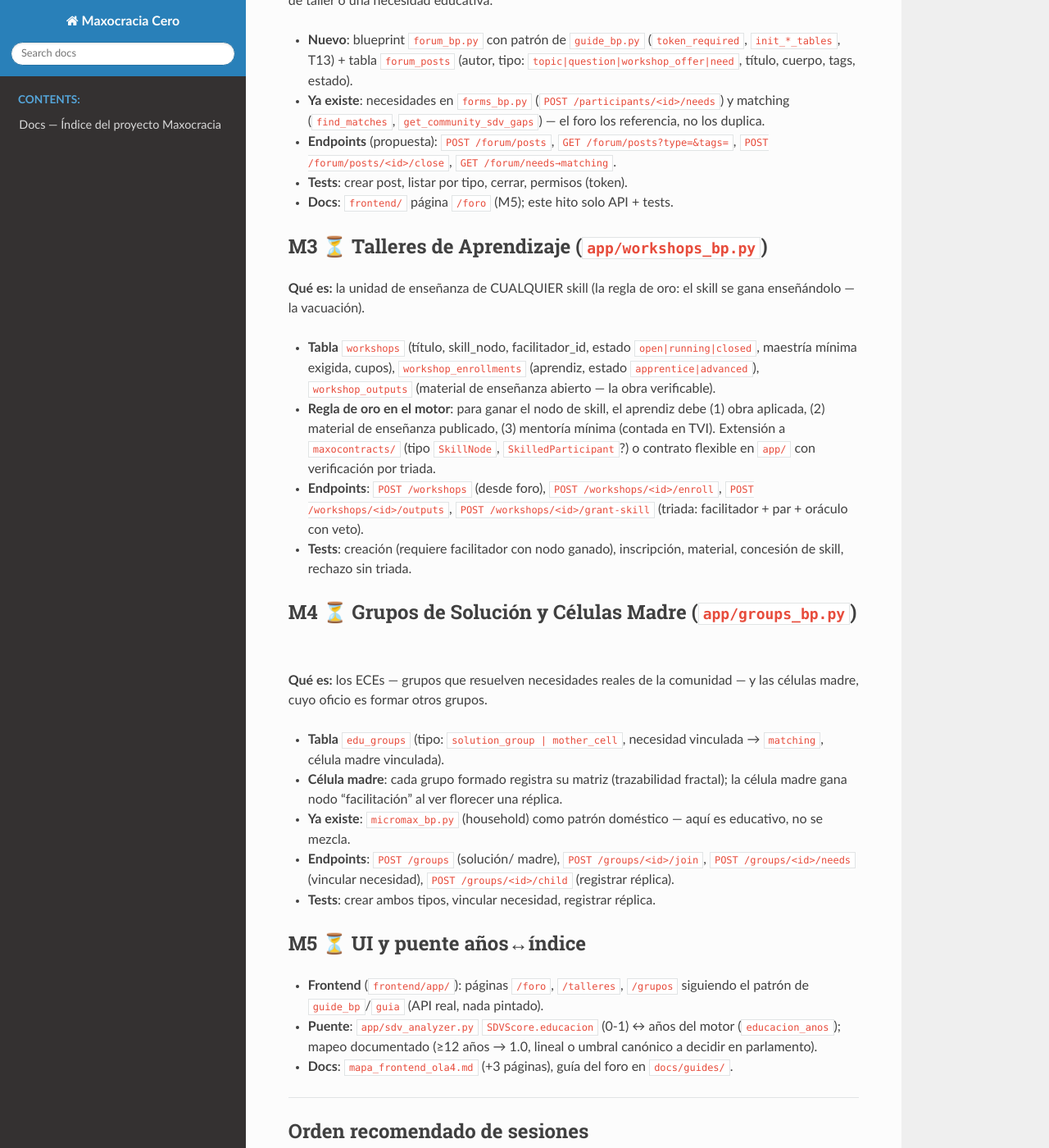
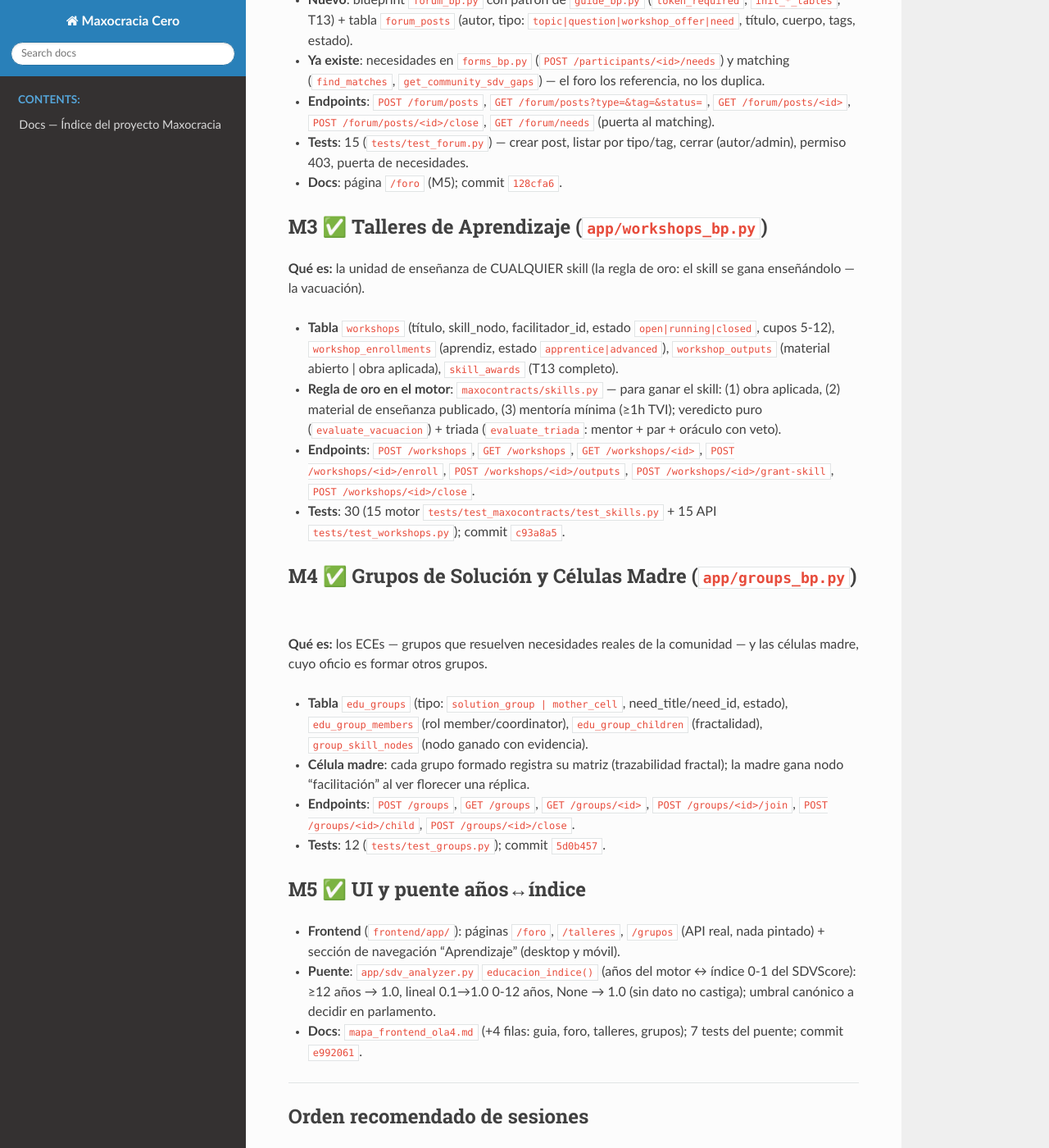
Before and after one commit to maxnelsonlopez/maxocracia-cero, a Sphinx documentation site: the page built from docs/architecture/ROADMAP_RAMA_EDUCATIVA.md, in a window 1280 px wide and 1400 px high, scrolled down 1226 px. Shown: the whole window at 82% size. Built offline with Sphinx 7.4.7 and the Read the Docs theme 3.1.0, drawn with Linux system fonts in a browser that asks for light colours; pages that are not in the unit, such as notebooks, are missing from menus; some of the changed text lies outside the part shown.

Commit message:
docs(educacion): mapa e integracion de la rama educativa (M1-M5)
ROADMARK_RAMA_EDUCATIVA: M2-M5 marcados con implementacion y commits;
mapa_coherencia_ola4: entrada OEV M1-M5; mapa_frontend_ola4: /guia, /foro,
/talleres, /grupos; requisitos_fase2_ola4: pilar N (RF-EDU-0..10);
atribuciones_sinteticas: huella DeepSeek M2-M5 + triada plataforma.

```diff
--- a/docs/architecture/ROADMAP_RAMA_EDUCATIVA.md
+++ b/docs/architecture/ROADMAP_RAMA_EDUCATIVA.md
@@ -1,8 +1,7 @@
 # Roadmap de implementación — Rama Educativa en la plataforma
 
 > **Fase:** Ola 4 + — plan operativo de la rama educativa (marco conceptual en `docs/theory/EDUCACION_SIAMESA_estructura_maxocratica.md` y `docs/theory/ESTRUCTURA_IDEAL_ORGANISMO_EDUCATIVO_VITAL.md`).
-> **Estado:** M1 implementado (INV2-EDU) — el motor ya valida la dimensión educativa cuando hay dato. M2-M5 diseñados, pendientes de sesiones siguientes.
-> **Track paralelo (MVP):** `plataforma_educativa/` — plataforma educativa independiente con árbol (8 ramas), reuniones-células de 8, monitores-vacuadores y perfil sin email: prototipo vivo del OEV (ver `docs/guides/PLATAFORMA_EDUCATIVA.md`). Sirve de plantilla para los hitos M2-M4 de la plataforma principal.
+> **Estado:** M1-M5 implementados (28-08-2026) — el motor valida educación (INV2-EDU), el Foro Abierto, los Talleres con la regla de oro (vacuación + triada), los Grupos/ECEs y Células Madre, la UI y el puente años↔índice. Track paralelo (MVP): `plataforma_educativa/` con la triada de mentoría completada (32/32).
 > **Regla de coherencia:** cada hito = commit conventional en español + tests + entrada en `docs/architecture/atribuciones_sinteticas.md`.
 
 ---
@@ -25,40 +24,39 @@
 
 ---
 
-## M2 ⏳ Foro Abierto (`app/forum_bp.py`)
+## M2 ✅ Foro Abierto (`app/forum_bp.py`)
 
 **Qué es:** la plaza del conocimiento: cualquier participante publica un tema, una pregunta, una oferta de taller o una necesidad educativa.
 
 - **Nuevo**: blueprint `forum_bp.py` con patrón de `guide_bp.py` (`token_required`, `init_*_tables`, T13) + tabla `forum_posts` (autor, tipo: `topic|question|workshop_offer|need`, título, cuerpo, tags, estado).
 - **Ya existe**: necesidades en `forms_bp.py` (`POST /participants/<id>/needs`) y matching (`find_matches`, `get_community_sdv_gaps`) — el foro los referencia, no los duplica.
-- **Endpoints** (propuesta): `POST /forum/posts`, `GET /forum/posts?type=&tags=`, `POST /forum/posts/<id>/close`, `GET /forum/needs→matching`.
-- **Tests**: crear post, listar por tipo, cerrar, permisos (token).
-- **Docs**: `frontend/` página `/foro` (M5); este hito solo API + tests.
+- **Endpoints**: `POST /forum/posts`, `GET /forum/posts?type=&tag=&status=`, `GET /forum/posts/<id>`, `POST /forum/posts/<id>/close`, `GET /forum/needs` (puerta al matching).
+- **Tests**: 15 (`tests/test_forum.py`) — crear post, listar por tipo/tag, cerrar (autor/admin), permiso 403, puerta de necesidades.
+- **Docs**: página `/foro` (M5); commit `128cfa6`.
 
-## M3 ⏳ Talleres de Aprendizaje (`app/workshops_bp.py`)
+## M3 ✅ Talleres de Aprendizaje (`app/workshops_bp.py`)
 
 **Qué es:** la unidad de enseñanza de CUALQUIER skill (la regla de oro: el skill se gana enseñándolo — la vacuación).
 
-- **Tabla** `workshops` (título, skill_nodo, facilitador_id, estado `open|running|closed`, maestría mínima exigida, cupos), `workshop_enrollments` (aprendiz, estado `apprentice|advanced`), `workshop_outputs` (material de enseñanza abierto — la obra verificable).
-- **Regla de oro en el motor**: para ganar el nodo de skill, el aprendiz debe (1) obra aplicada, (2) material de enseñanza publicado, (3) mentoría mínima (contada en TVI). Extensión a `maxocontracts/` (tipo `SkillNode`, `SkilledParticipant`?) o contrato flexible en `app/` con verificación por triada.
-- **Endpoints**: `POST /workshops` (desde foro), `POST /workshops/<id>/enroll`, `POST /workshops/<id>/outputs`, `POST /workshops/<id>/grant-skill` (triada: facilitador + par + oráculo con veto).
-- **Tests**: creación (requiere facilitador con nodo ganado), inscripción, material, concesión de skill, rechazo sin triada.
+- **Tabla** `workshops` (título, skill_nodo, facilitador_id, estado `open|running|closed`, cupos 5-12), `workshop_enrollments` (aprendiz, estado `apprentice|advanced`), `workshop_outputs` (material abierto | obra aplicada), `skill_awards` (T13 completo).
+- **Regla de oro en el motor**: `maxocontracts/skills.py` — para ganar el skill: (1) obra aplicada, (2) material de enseñanza publicado, (3) mentoría mínima (≥1h TVI); veredicto puro (`evaluate_vacuacion`) + triada (`evaluate_triada`: mentor + par + oráculo con veto).
+- **Endpoints**: `POST /workshops`, `GET /workshops`, `GET /workshops/<id>`, `POST /workshops/<id>/enroll`, `POST /workshops/<id>/outputs`, `POST /workshops/<id>/grant-skill`, `POST /workshops/<id>/close`.
+- **Tests**: 30 (15 motor `tests/test_maxocontracts/test_skills.py` + 15 API `tests/test_workshops.py`); commit `c93a8a5`.
 
-## M4 ⏳ Grupos de Solución y Células Madre (`app/groups_bp.py`)
+## M4 ✅ Grupos de Solución y Células Madre (`app/groups_bp.py`)
 
 **Qué es:** los ECEs — grupos que resuelven necesidades reales de la comunidad — y las células madre, cuyo oficio es formar otros grupos.
 
-- **Tabla** `edu_groups` (tipo: `solution_group | mother_cell`, necesidad vinculada → `matching`, célula madre vinculada).
-- **Célula madre**: cada grupo formado registra su matriz (trazabilidad fractal); la célula madre gana nodo "facilitación" al ver florecer una réplica.
-- **Ya existe**: `micromax_bp.py` (household) como patrón doméstico — aquí es educativo, no se mezcla.
-- **Endpoints**: `POST /groups` (solución/ madre), `POST /groups/<id>/join`, `POST /groups/<id>/needs` (vincular necesidad), `POST /groups/<id>/child` (registrar réplica).
-- **Tests**: crear ambos tipos, vincular necesidad, registrar réplica.
+- **Tabla** `edu_groups` (tipo: `solution_group | mother_cell`, need_title/need_id, estado), `edu_group_members` (rol member/coordinator), `edu_group_children` (fractalidad), `group_skill_nodes` (nodo ganado con evidencia).
+- **Célula madre**: cada grupo formado registra su matriz (trazabilidad fractal); la madre gana nodo "facilitación" al ver florecer una réplica.
+- **Endpoints**: `POST /groups`, `GET /groups`, `GET /groups/<id>`, `POST /groups/<id>/join`, `POST /groups/<id>/child`, `POST /groups/<id>/close`.
+- **Tests**: 12 (`tests/test_groups.py`); commit `5d0b457`.
 
-## M5 ⏳ UI y puente años↔índice
+## M5 ✅ UI y puente años↔índice
 
-- **Frontend** (`frontend/app/`): páginas `/foro`, `/talleres`, `/grupos` siguiendo el patrón de `guide_bp`/`guia` (API real, nada pintado).
-- **Puente**: `app/sdv_analyzer.py` `SDVScore.educacion` (0-1) ↔ años del motor (`educacion_anos`); mapeo documentado (≥12 años → 1.0, lineal o umbral canónico a decidir en parlamento).
-- **Docs**: `mapa_frontend_ola4.md` (+3 páginas), guía del foro en `docs/guides/`.
+- **Frontend** (`frontend/app/`): páginas `/foro`, `/talleres`, `/grupos` (API real, nada pintado) + sección de navegación "Aprendizaje" (desktop y móvil).
+- **Puente**: `app/sdv_analyzer.py` `educacion_indice()` (años del motor ↔ índice 0-1 del SDVScore): ≥12 años → 1.0, lineal 0.1→1.0 0-12 años, None → 1.0 (sin dato no castiga); umbral canónico a decidir en parlamento.
+- **Docs**: `mapa_frontend_ola4.md` (+4 filas: guia, foro, talleres, grupos); 7 tests del puente; commit `e992061`.
 
 ---
 
```
Also changed, not shown: docs/architecture/atribuciones_sinteticas.md (+9 -0 lines), docs/architecture/mapa_coherencia_ola4.md (+7 -0 lines), docs/architecture/mapa_frontend_ola4.md (+4 -0 lines), docs/architecture/requisitos_fase2_ola4.md (+18 -0 lines).
